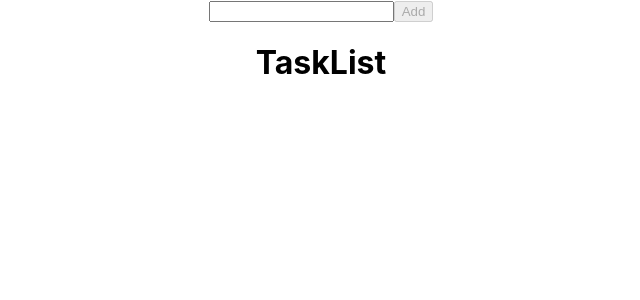
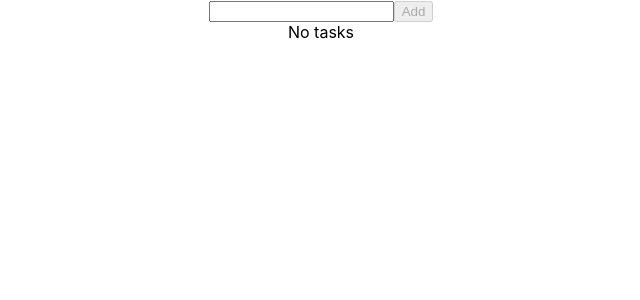
Before and after one commit to jhozap/todo-list, a React (Create React App) app: page / in a window 1280 px wide. Shown: the top 300 px of the page, without its empty margins (319-959 px from the left). Built offline with nearby package versions, Linux system fonts and the light colour scheme.

Commit message:
task list

```diff
--- a/src/components/TaskList.js
+++ b/src/components/TaskList.js
@@ -1,9 +1,40 @@
 import React from 'react'
+import Checkbox from './Checkbox';
 
-const TaskList = () => {
+const TaskList = (props) => {
+
+    const { list, setList } = props;
+
+    const onChangeStatus = e => {
+        const { name, checked } = e.target;
+
+        const updateList = list.map(item => ({
+            ...item,
+            done: item.id === name ? checked : item.done
+        }));
+        setList(updateList);
+    };
+
+    const onClickRemoveItem = e => {
+        const updateList = list.filter(item => !item.done);
+        setList(updateList);
+    };
+
+    const chk = list.map(item => (
+        <Checkbox key={item.id} data={item} onChange={onChangeStatus} />
+    ));
+
+
     return (
-        <div>
-            <h1>TaskList</h1>
+        <div className="todo-list">
+            {list.length ? chk : "No tasks"}
+            {list.length ? (
+                <p>
+                    <button className="button blue" onClick={onClickRemoveItem}>
+                        Delete all done
+                    </button>
+                </p>
+            ) : null}
         </div>
     )
 }
```
